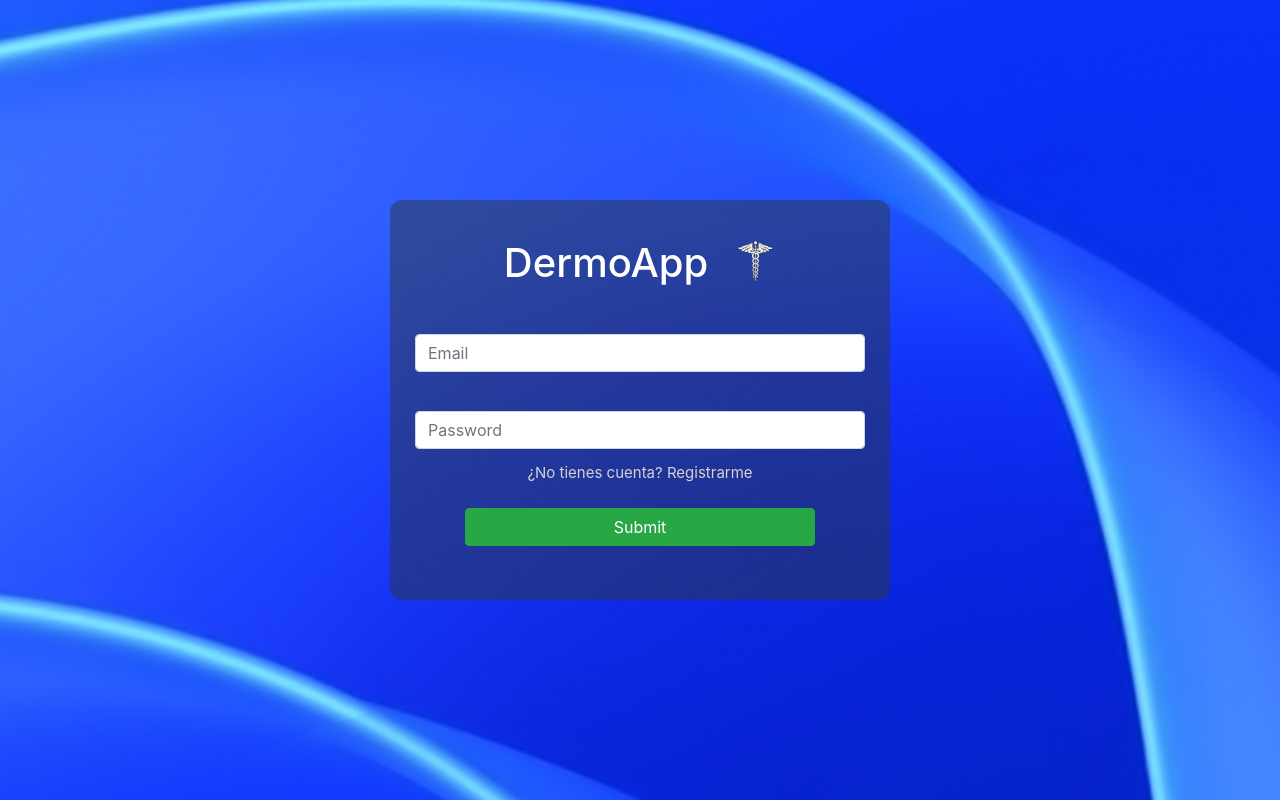
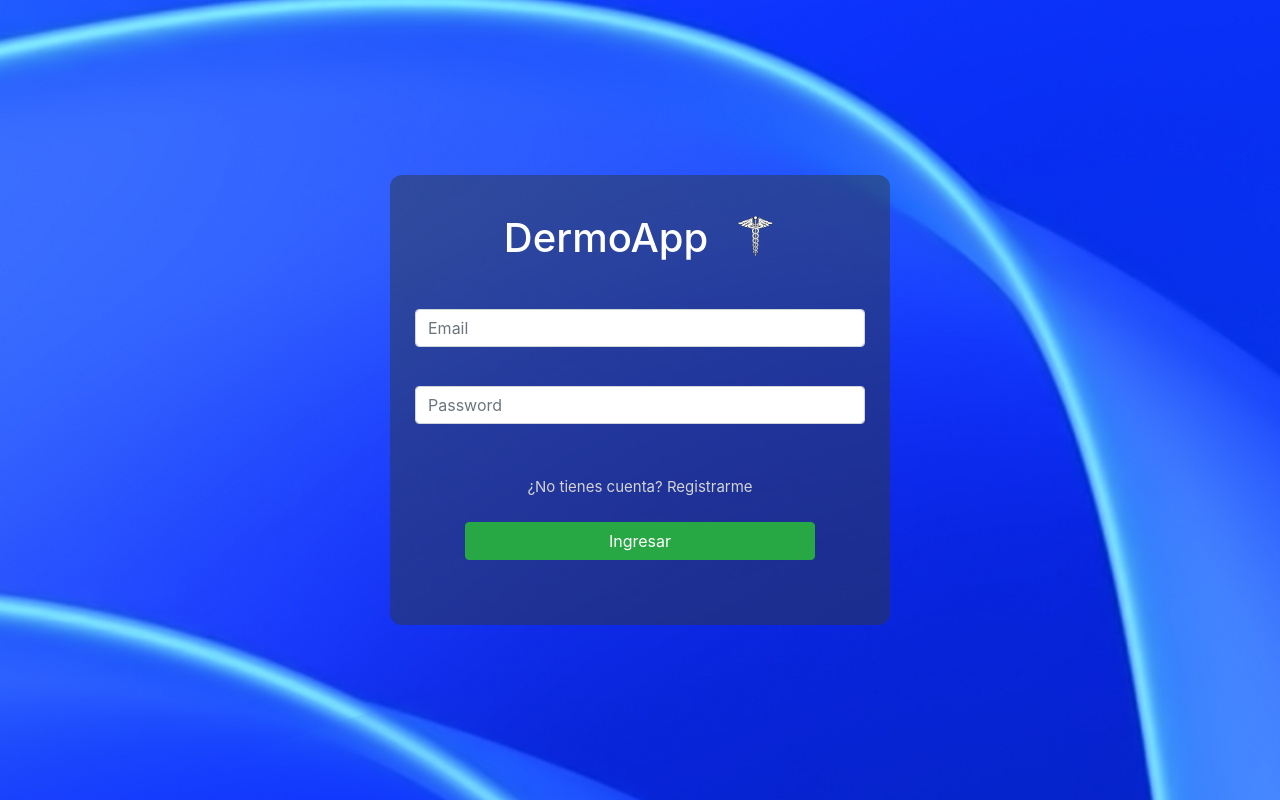
Before and after one commit to Tesis2miso/Grupo4_Tesis_2_front, a React (Create React App) app: page /login in a window 1280 px wide. Built offline with nearby package versions, Linux system fonts and the light colour scheme.

Commit message:
mods in login page

```diff
--- a/src/components/login/Login.css
+++ b/src/components/login/Login.css
@@ -21,7 +21,7 @@
   align-items: center;
   justify-content: center;
   width: 500px;
-  height: 400px;
+  height: 450px;
 }
 
 .login-form {
--- a/src/components/login/Login.js
+++ b/src/components/login/Login.js
@@ -54,9 +54,16 @@ function Login(props) {
 
     miInput.addEventListener("keyup", function (event) {
       if (event.getModifierState("CapsLock")) {
-        alert("Bloq Mayús esta activado");
+        setError("Bloq Mayús esta activado");
       }
     });
+
+
+    miInput.addEventListener("keydown", function (event) {
+        if (!event.getModifierState("CapsLock")) {
+          setError(null);
+        }
+      });
   });
 
   const goToSignup = (event) => {
@@ -111,7 +118,9 @@ function Login(props) {
               />
             </div>
 
+
             <label className="label_error">{error}</label>
+            <br/>
             <button id="goToSignup" className="goToSignup" onClick={goToSignup}>
               ¿No tienes cuenta? Registrarme
             </button>
@@ -123,7 +132,7 @@ function Login(props) {
               id="submitbtn1"
               onClick={logMeIn}
             >
-              Submit
+              Ingresar
             </button>
           </div>
         </form>
```
